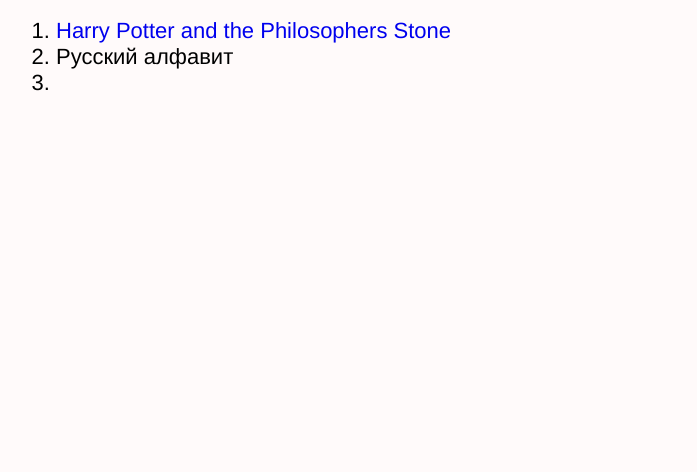
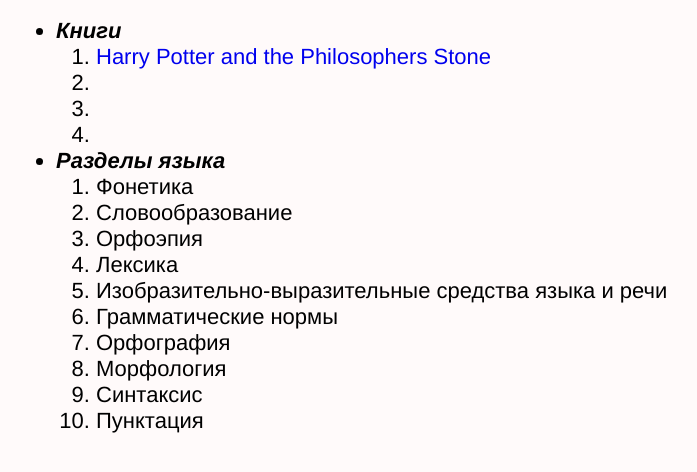
Before and after one commit to FamikSL/FamikSl.github.io, a plain HTML site: page index.html in a window 1280 px wide. Shown: the part 100-572 px from the top of the page, without its empty margins (192-889 px from the left). Drawn offline with Linux system fonts and the light colour scheme.

Commit message:
language sections

```diff
--- a/index.html
+++ b/index.html
@@ -12,12 +12,34 @@
 <div class="container">
     <div class="greeting"><h1>Привет!</h1></div>
     <div class="link-container">
-        <ol type="1">
-            <li><a href="Harry-Potter.html">Harry Potter and the Philosophers Stone</a></li>
-            <li>Русский алфавит</li>
-            <li></li>
-        </ol>
+        <ul>
+            <li> <strong><em>Книги</em></strong>
+                <ol>
+                    <li><a href="Harry-Potter.html">Harry Potter and the Philosophers Stone</a></li>
+                    <li></li>
+                    <li></li>
+                    <li></li>
+                </ol>
+            </li>
+            <li><strong><em>Разделы языка</em></strong>
+                <ol>
+                    <li>Фонетика</li>
+                    <li>Словообразование</li>
+                    <li>Орфоэпия</li>
+                    <li>Лексика</li>
+                    <li>Изобразительно-выразительные средства языка и речи</li>
+                    <li>Грамматические нормы</li>
+                    <li>Орфография</li>
+                    <li>Морфология</li>
+                    <li>Синтаксис</li>
+                    <li>Пунктация</li>
+                </ol>
+            </li>
+
+        </ul>
+
     </div>
+
 </div>
 </body>
 </html>
--- a/style.css
+++ b/style.css
@@ -44,7 +44,7 @@ body{
     width: 100%;
     display: block;
 }
-.link-container ol li{
+.link-container li{
     text-decoration: none;
     font-size: 22px;
     font-family: ALSArtemiusSans,Helvetica,sans-serif;
```
